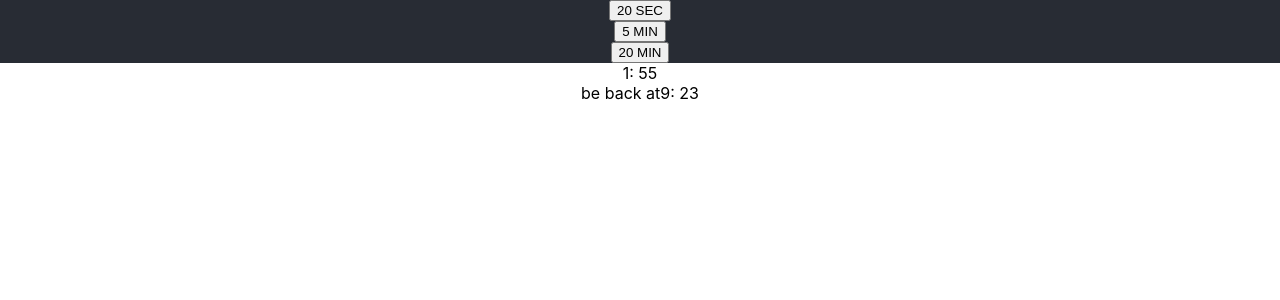
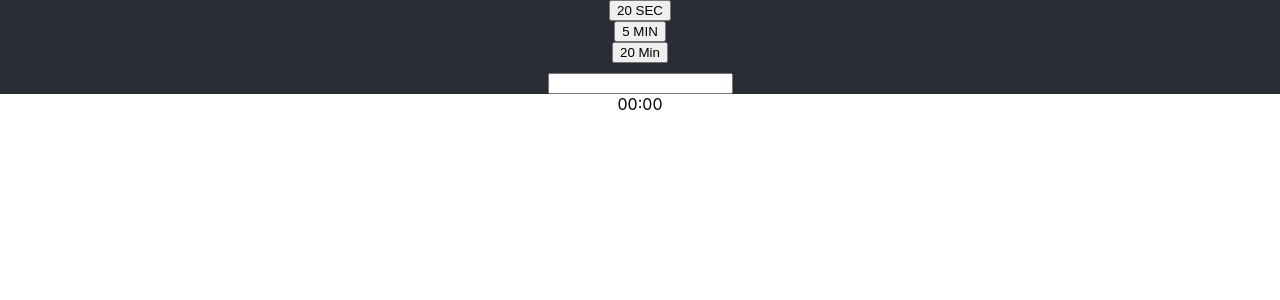
Before and after one commit to maomaoZH/countdown-timer, a React (Create React App) app: page / in a window 1280 px wide. Shown: the top 300 px of the page. Built offline with nearby package versions, Linux system fonts and the light colour scheme.

Commit message:
feat: add options to set countdown timer seconds

```diff
--- a/src/App.js
+++ b/src/App.js
@@ -3,17 +3,49 @@ import "./App.css";
 import CountdownTimer from "./countdownTimer";
 
 class App extends Component {
+  data = [
+    { label: "20 SEC", seconds: 20 },
+    { label: "5 MIN", seconds: 300 },
+    { label: "20 Min", seconds: 1200 }
+  ];
+
+  state = {
+    currentCountdownTime: null
+  };
+
+  input = React.createRef();
+
+  setCurentCountdownTime = seconds => {
+    this.setState({ currentCountdownTime: parseInt(seconds) });
+  };
+
+  handleSubmit = e => {
+    e.preventDefault();
+    this.setCurentCountdownTime(this.input.current.value);
+  };
+
   render() {
     return (
       <div className="App">
         <header className="App-header">
-          <button>20 SEC</button>
-          <button>5 MIN</button>
-          <button>20 MIN</button>
+          {this.data.map((d, index) => (
+            <button
+              key={index}
+              onClick={() => this.setCurentCountdownTime(d.seconds)}
+            >
+              {d.label}
+            </button>
+          ))}
+          <form onSubmit={this.handleSubmit}>
+            <input type="text" ref={this.input} />
+          </form>
         </header>
 
         <div className="main">
-          <CountdownTimer />
+          <CountdownTimer
+            seconds={this.state.currentCountdownTime}
+            isDisplayEndTime={true}
+          />
         </div>
       </div>
     );
--- a/src/countdownTimer.jsx
+++ b/src/countdownTimer.jsx
@@ -6,7 +6,6 @@ class CountdownTimer extends Component {
   constructor(props) {
     super(props);
     this.state = {
-      seconds: 120,
       displayTimeLeft: "",
       displayEndTime: ""
     };
@@ -31,7 +30,7 @@ class CountdownTimer extends Component {
     });
   }
 
-  timer(seconds) {
+  renderTimer(seconds) {
     clearInterval(countdown);
     const now = Date.now();
     const then = now + seconds * 1000;
@@ -48,18 +47,24 @@ class CountdownTimer extends Component {
     }, 1000);
   }
 
-  componentDidMount() {
-    this.timer(this.state.seconds);
+  componentDidUpdate(prevProps) {
+    if (prevProps.seconds !== this.props.seconds) {
+      this.renderTimer(this.props.seconds);
+    }
   }
 
   render() {
+    const { displayTimeLeft, displayEndTime } = this.state;
     return (
       <div>
-        <div>{this.state.displayTimeLeft}</div>
-        <div>
-          be back at
-          {this.state.displayEndTime}
-        </div>
+        <div>{displayTimeLeft || "00:00"}</div>
+        {displayTimeLeft &&
+          this.props.isDisplayEndTime && (
+            <div>
+              be back at
+              {displayEndTime}
+            </div>
+          )}
       </div>
     );
   }
```
